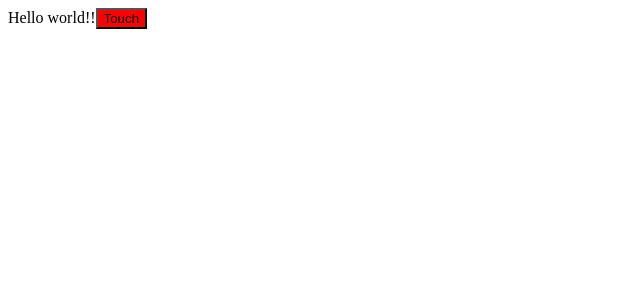
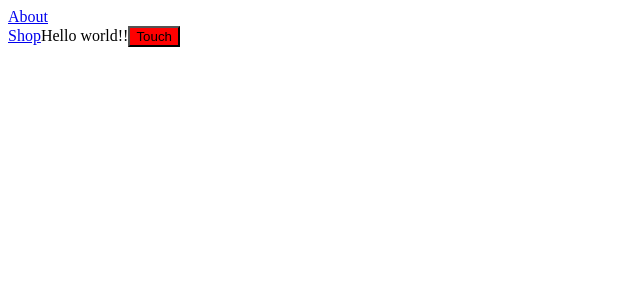
Before and after one commit to heilrake/webpack_course, a React app: page / in a window 1280 px wide. Shown: the top 300 px of the page, without its empty margins (0-640 px from the left). Built offline with nearby package versions, Linux system fonts and the light colour scheme.

Commit message:
adds bundler analyzer and lazy bandle &chunks

```diff
--- a/package.json
+++ b/package.json
@@ -6,6 +6,7 @@
   "scripts": {
     "build:dev": "webpack --env mode=development",
     "build:prod": "webpack --env mode=production",
+    "build:prod:analyzer": "webpack --env mode=production analyzer=true",
     "start": "webpack serve --env mode=development"
   },
   "keywords": [],
@@ -16,6 +17,7 @@
     "@types/react": "^18.2.25",
     "@types/react-dom": "^18.2.11",
     "@types/webpack": "^5.28.5",
+    "@types/webpack-bundle-analyzer": "^4.6.3",
     "@types/webpack-dev-server": "^4.7.2",
     "css-loader": "^6.9.0",
     "html-webpack-plugin": "^5.5.3",
@@ -27,11 +29,13 @@
     "ts-node": "^10.9.1",
     "typescript": "^5.2.2",
     "webpack": "^5.89.0",
+    "webpack-bundle-analyzer": "^4.10.1",
     "webpack-cli": "^5.1.4",
     "webpack-dev-server": "^4.15.1"
   },
   "dependencies": {
     "react": "^18.2.0",
-    "react-dom": "^18.2.0"
+    "react-dom": "^18.2.0",
+    "react-router-dom": "^6.21.2"
   }
 }
--- a/src/components/App.tsx
+++ b/src/components/App.tsx
@@ -1,9 +1,14 @@
 import classes from "./app.module.scss";
+import { Link, Outlet } from "react-router-dom";
 export const App = () => {
   return (
     <div>
+      <Link to={"/about"}>About</Link>
+      <br />
+      <Link to={"shop"}>Shop</Link>
       Hello world!!
       <button className={classes.button}>Touch</button>
+      <Outlet />
     </div>
   );
 };
--- a/src/index.tsx
+++ b/src/index.tsx
@@ -1,5 +1,9 @@
 import { createRoot } from "react-dom/client";
 import { App } from "./components/App";
+import { createBrowserRouter, RouterProvider } from "react-router-dom";
+import { LazyAbout } from "./pages/about/About.lazy";
+import { LazyShop } from "./pages/shop/Shop.lazy";
+import { Suspense } from "react";
 
 const root = document.getElementById("root");
 
@@ -9,4 +13,29 @@
 
 const container = createRoot(root);
 
-container.render(<App />);
+const router = createBrowserRouter([
+  {
+    path: "/",
+    element: <App />,
+    children: [
+      {
+        path: "/about",
+        element: (
+          <Suspense fallback={"Loading..."}>
+            <LazyAbout />
+          </Suspense>
+        ),
+      },
+      {
+        path: "/shop",
+        element: (
+          <Suspense fallback={"Loading..."}>
+            <LazyShop />
+          </Suspense>
+        ),
+      },
+    ],
+  },
+]);
+
+container.render(<RouterProvider router={router} />);
--- /dev/null
+++ b/src/pages/about/About.lazy.tsx
@@ -0,0 +1,3 @@
+import { lazy } from "react";
+
+export const LazyAbout = lazy(() => import("./About"));
--- /dev/null
+++ b/src/pages/about/About.tsx
@@ -0,0 +1,5 @@
+const About = () => {
+  return <div>About</div>;
+};
+
+export default About;
--- /dev/null
+++ b/src/pages/about/index.ts
@@ -0,0 +1 @@
+export { LazyAbout as About } from "./About.lazy";
--- /dev/null
+++ b/src/pages/shop/Shop.lazy.tsx
@@ -0,0 +1,3 @@
+import { lazy } from "react";
+
+export const LazyShop = lazy(() => import("./Shop"));
--- /dev/null
+++ b/src/pages/shop/Shop.tsx
@@ -0,0 +1,5 @@
+const Shop = () => {
+  return <div>Shop</div>;
+};
+
+export default Shop;
--- /dev/null
+++ b/src/pages/shop/index.ts
@@ -0,0 +1 @@
+export { LazyShop as Shop } from "./Shop.lazy";
--- a/webpack.config.ts
+++ b/webpack.config.ts
@@ -7,6 +7,7 @@
 interface EnvVariable {
   mode: BuildMode;
   port: number;
+  analyzer?: boolean;
 }
 
 export default (env: EnvVariable) => {
@@ -20,6 +21,7 @@
     port: env.port ?? 3000,
     mode: env.mode ?? "development",
     paths: paths,
+    analyzer: env.analyzer,
   });
 
   return config;
```
Also changed, not shown: 10 other files (tests, documents, lock files or other folders).
